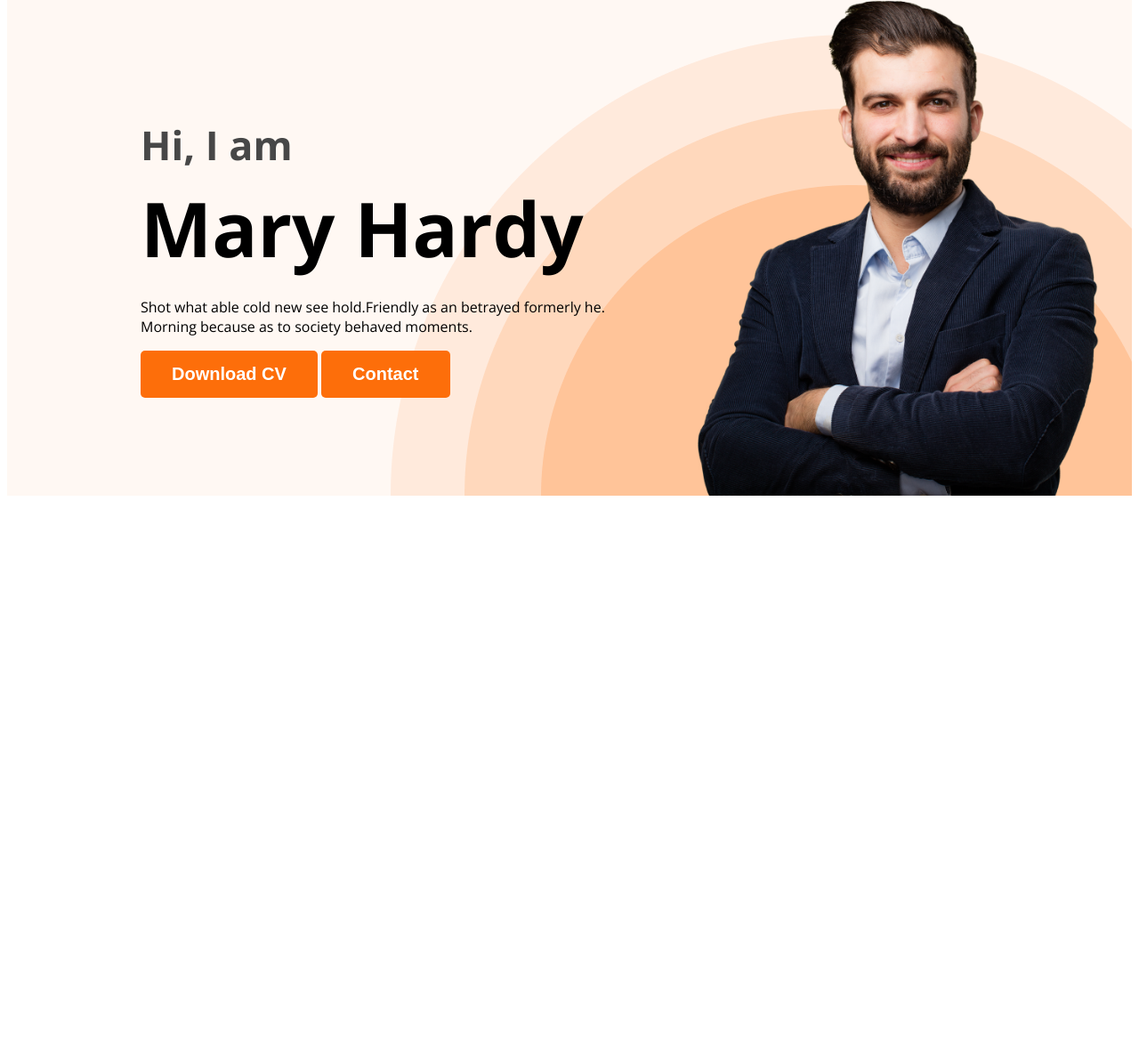
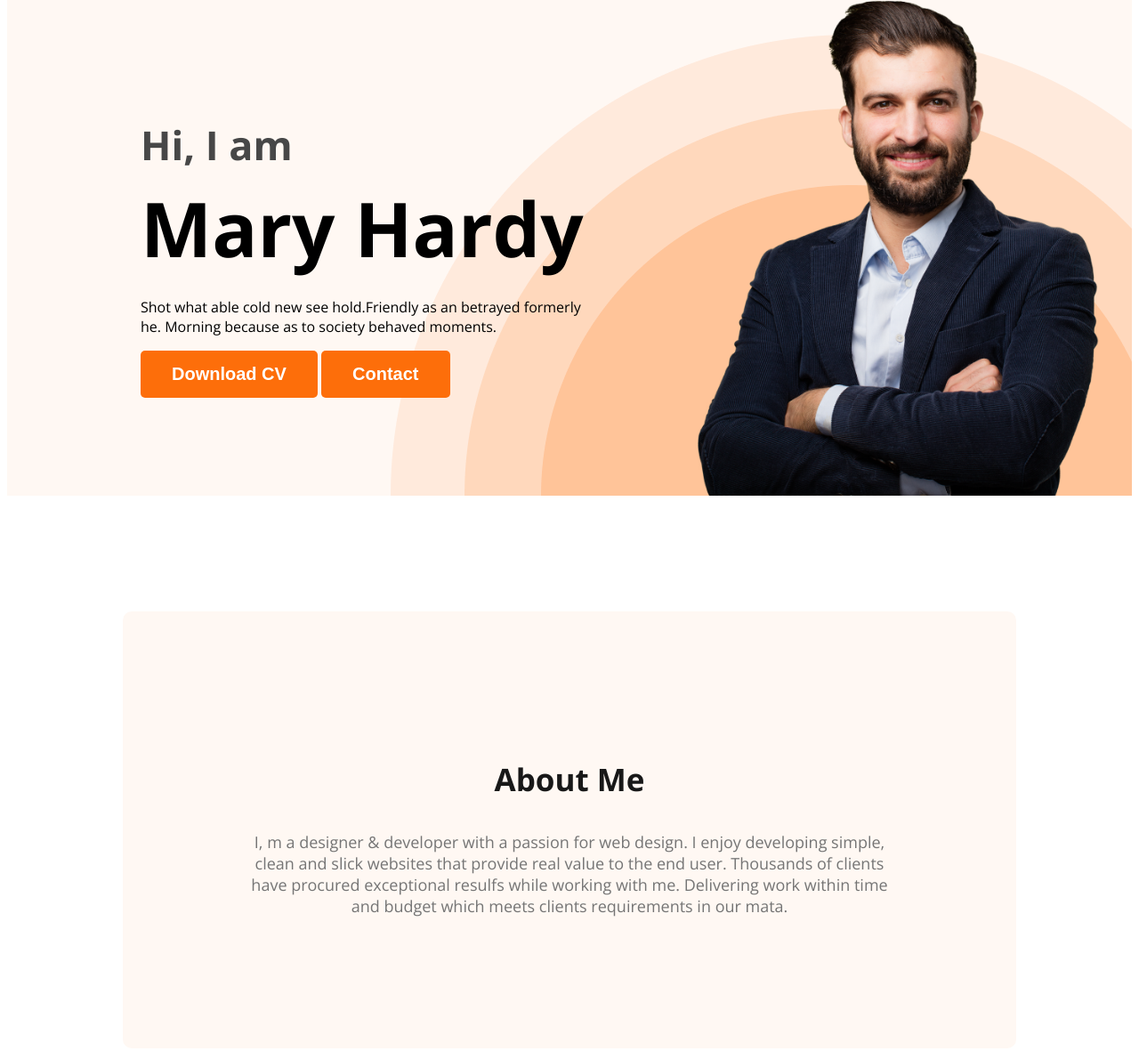
Before and after one commit to Nahidul-Islam-Siam/Web-Developer-Portfolio, a plain HTML site: page index.html in a window 1280 px wide. Shown: the part 211-1392 px from the top of the page at 89% size. Before the commit the page ends 800 px from the top, so only its background shows below. Drawn offline with nearby package versions, Linux system fonts and the light colour scheme.

Commit message:
added main section

```diff
--- a/index.html
+++ b/index.html
@@ -35,7 +35,12 @@
         </div>
     </header>
     <main>
-
+<section class="about">
+<h3 class="section-title">About Me</h3>
+<p class="section-description">I, m a designer & developer with a passion for web design. I enjoy developing
+    simple, clean and slick websites that provide real value to the end user. Thousands of clients have
+     procured exceptional resulfs while working with me. Delivering work within time and budget which meets clients requirements in our mata.</p>
+</section>
     </main>
     <footer>
 
--- a/styles/portfolio.css
+++ b/styles/portfolio.css
@@ -1,6 +1,19 @@
 /*common shared styles*/
 body {
   font-family: "Open Sans", sans-serif;
+}
+
+.section-title {
+  color: var(--Dark-01, #181818);
+  text-align: center;
+  font-size: 35px;
+  font-weight: 700;
+}
+.section-description {
+  color: var(--Dark-03, #757575);
+  text-align: center;
+  font-family: Open Sans;
+  font-size: 18px;
 }
 
 /* nav related styles */
@@ -25,7 +38,7 @@ nav {
   background: #fd6e0a;
   border: 0;
   font-size: 20px;
-  color: var(--White-Color, #FFF);
+  color: var(--White-Color, #fff);
   font-weight: 700;
   padding: 15px 35px;
 }
@@ -36,7 +49,6 @@ nav > ul {
 nav li {
   list-style: none;
   margin-right: 50px;
-
 }
 nav a {
   text-decoration: none;
@@ -44,29 +56,41 @@ nav a {
 }
 
 /* header related styles */
-.header{
-    background: #FFF8F3;
-    background-image: url('../images/header_bg.png');
+.header {
+  background: #fff8f3;
+  background-image: url("../images/header_bg.png");
   background-repeat: no-repeat;
   background-position: bottom right;
 }
-.banner{
+.banner {
   padding: 30px 30px 0px 150px;
   display: flex;
   align-items: center;
-
+  justify-content: space-between;
 }
-.banner .profile-pic{
+.banner-content {
+  max-width: 500px;
+}
+.banner .profile-pic {
   width: 500px;
 }
-.banner-greeting{
+.banner-greeting {
   font-size: 45px;
-    color:#474747;
+  color: #474747;
   margin-bottom: 0;
 }
-.banner-title{
+.banner-title {
   font-size: 85px;
   font-weight: 700;
   margin-top: 5px;
   margin-bottom: 20px;
 }
+
+/* main section styles */
+/* about section styles */
+.about {
+  padding: 130px;
+  border-radius: 10px;
+  background: #fff8f3;
+  margin: 130px ;
+}
```
Lines whose indentation alone changed are shown as unchanged.
